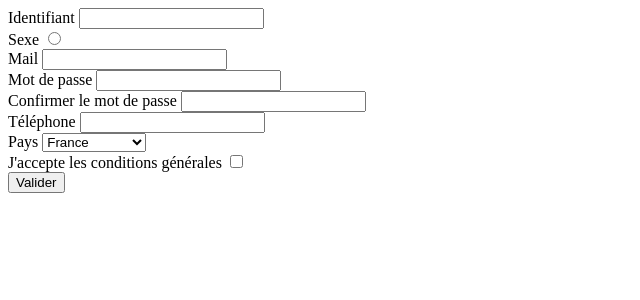
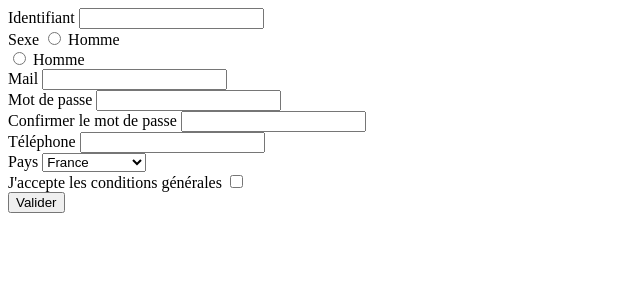
Before and after one commit to MaximeHenry/php_tp2, a PHP site: page /test.php in a window 1280 px wide. Shown: the top 300 px of the page, without its empty margins (0-640 px from the left). Run offline with PHP 8.4, Linux system fonts and the light colour scheme.

Commit message:
Formulaire

```diff
--- a/test.php
+++ b/test.php
@@ -3,11 +3,15 @@
 ?>
 
 <?php start_page('formulaire') ?>
+<div>
     <form action="data-processing.php" method="post">
         <label>Identifiant</label>
         <input type="text" name="identifiant"><br/>
         <label>Sexe</label>
-    <input type="radio" name="civilite"><br/>
+        <input type="radio" name="civilite" value="Homme">
+        <label>Homme</label><br/>
+        <input type="radio" name="civilite" value="Femme">
+        <label>Homme</label><br/>
         <label>Mail</label>
         <input type="email" name="mail"><br/>
         <label>Mot de passe</label>
@@ -29,4 +33,5 @@
         <input type="checkbox" name="conditions_generales"><br/>
         <button class="submit" type="submit" action="mailer">Valider</button>
     </form>
+</div>
 <?php end_page() ?>
```
Lines whose indentation alone changed are shown as unchanged.
